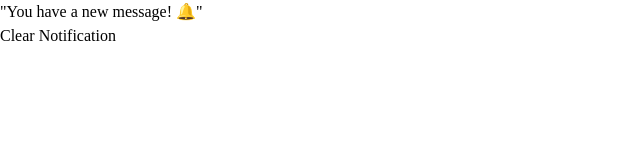
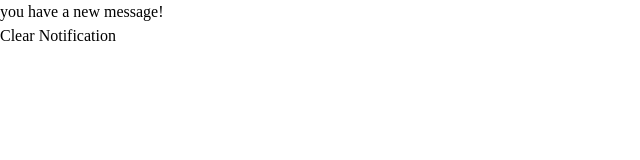
Before and after one commit to Akila-Isuru/react-recall, a React (Vite) app: page / in a window 1280 px wide. Shown: the top 160 px of the page, without its empty margins (0-640 px from the left). Built offline with nearby package versions, Linux system fonts and the light colour scheme.

Commit message:
Notification clearance

```diff
--- /dev/null
+++ b/src/components/NotificationTest.tsx
@@ -0,0 +1,13 @@
+import { useState } from "react";
+
+function NotificationTest() {
+  const [hasMessage, setHasMessage] = useState<boolean>(true);
+  return (
+    <div>
+      {hasMessage && <p>you have a new message!</p>}
+      <button onClick={() => setHasMessage(false)}>Clear Notification</button>
+    </div>
+  );
+}
+
+export default NotificationTest;
--- a/src/main.tsx
+++ b/src/main.tsx
@@ -17,6 +17,7 @@ import LoginButton from "./components/LoginButton";
 import LoginStatus from "./components/LoginStatus";
 import UserBadge from "./components/UserBadge";
 import Notification from "./components/Notification";
+import NotificationTest from "./components/NotificationTest";
 
 createRoot(document.getElementById("root")!).render(
   <StrictMode>
@@ -34,6 +35,7 @@ createRoot(document.getElementById("root")!).render(
     {/* <LoginButton/> */}
     {/* <LoginStatus /> */}
     {/* <UserBadge /> */}
-    <Notification />
+    {/* <Notification /> */}
+    <NotificationTest />
   </StrictMode>,
 );
```
